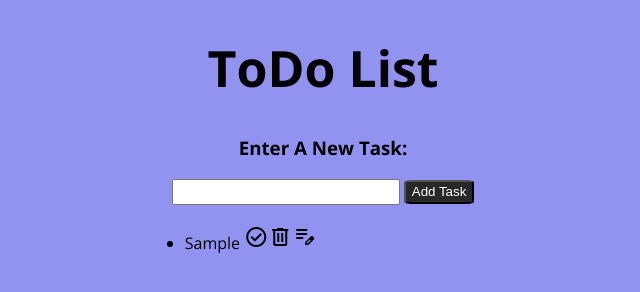
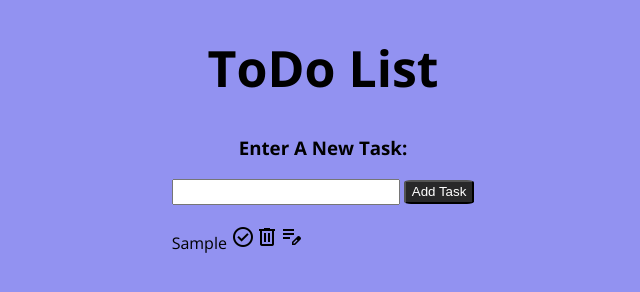
Before and after one commit to brolly301/ToDo-List-Application, a plain HTML site: page index.html in a window 1280 px wide. Both pictures are taken after typing "Sample" into the empty fields and a click on the button "Add Task". Shown: the full height of the page, 317-957 px from the left. Drawn offline with nearby package versions, Linux system fonts and the light colour scheme.

Commit message:
Working Functions

```diff
--- a/app.css
+++ b/app.css
@@ -5,6 +5,11 @@ body {
 
 h1 {
   font-size: 50px;
+}
+
+#formDiv {
+  display: inline-block;
+  text-align: left;
 }
 
 #input {
@@ -29,10 +34,13 @@ h1 {
 }
 
 #ul {
-  text-align: left;
-  display: table;
-  margin: 0 auto;
-  padding-right: 185px;
+  position: relative;
+  display: inline-block;
+  list-style: none;
+  width: 100%;
+  align-items: center;
+  margin: auto;
+  padding: 0;
 }
 
 #delete:hover {
--- a/index.html
+++ b/index.html
@@ -18,12 +18,15 @@
     <div id="mainDiv">
         <h1>ToDo List</h1>
         <h3>Enter A New Task:</h3>
-        <form action="/nowhere">
-            <input type="text" name="input" id="input">
-            <span><button id="submit">Add Task</button></span>
-            <ul id="ul"></ul>
-
-        </form>
+        <div id="formDiv">
+            <form action="/nowhere">
+                <input type="text" name="input" id="input">
+                <span><button id="submit">Add Task</button></span>
+                <div>
+                    <ul id="ul"></ul>
+                </div>
+            </form>
+        </div>
     </div>
     <script src="script.js">
     </script>
--- a/script.js
+++ b/script.js
@@ -7,6 +7,7 @@ const inputValidation = document.getElementById("input");
 function createList() {
   form.addEventListener("submit", function (e) {
     e.preventDefault();
+    e.stopPropagation();
     isEmpty();
     deleteFunction();
     editFunction();
```
